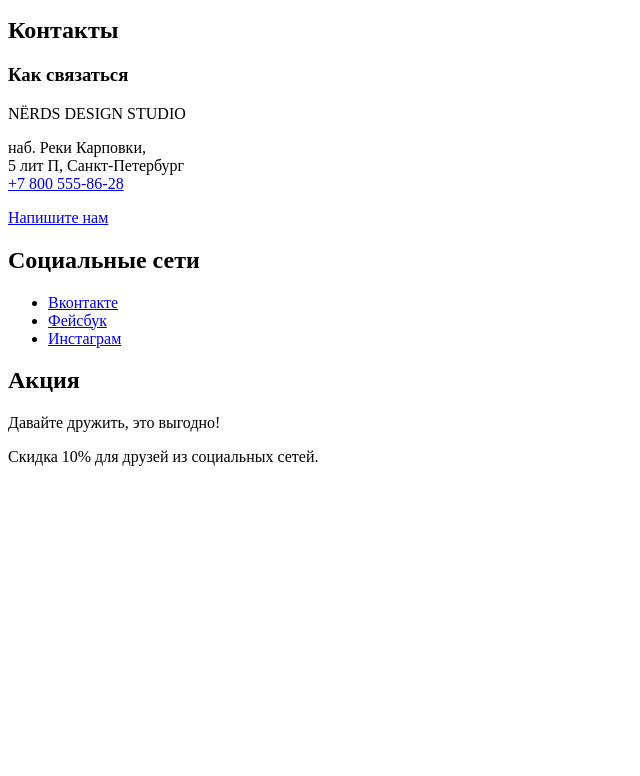
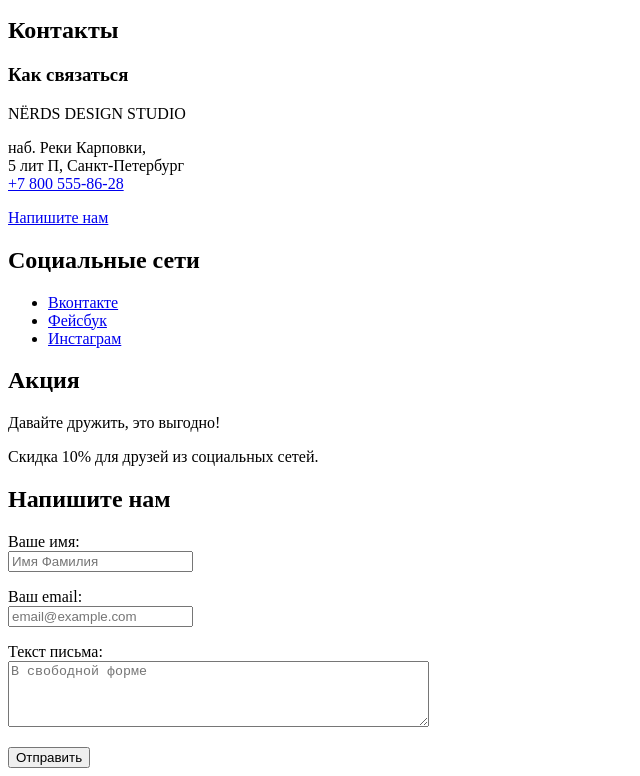
Before and after one commit to Dmitriikubata/1205153-nerds-31, a plain HTML site: page index.html in a window 1280 px wide. Shown: the part 1878-2654 px from the top of the page, without its empty margins (0-640 px from the left). Before the commit the page ends 2360 px from the top, so only its background shows below. Drawn offline with Linux system fonts and the light colour scheme.

Commit message:
добавил разметку попапа на главную

```diff
--- a/index.html
+++ b/index.html
@@ -145,5 +145,24 @@
         <p>Скидка 10% для друзей из социальных сетей.</p>
       </section>
     </footer>
+    <div>
+      <form action="https://echo.htmlacademy.ru" method="post">
+        <h2>Напишите нам</h2>
+        <p>
+        <label for="your-name">Ваше имя:</label> <br>
+        <input id="your-name" type="text" name="name" placeholder="Имя Фамилия">
+        </p>
+        <p>
+        <label for="your-email">Ваш email:</label>  <br>
+        <input id="your-email" type="email" name="email" placeholder="email@example.com">
+      </p>
+      <p>
+        <label for="your-message">Текст письма:</label>
+        <br>
+      <textarea id="your-message" type="text" name="message" placeholder="В свободной форме" rows="4" cols="50"></textarea>
+      </p>
+      <button type="submit">Отправить</button>
+        </form>
+    </div>
   </body>
 </html>
```
